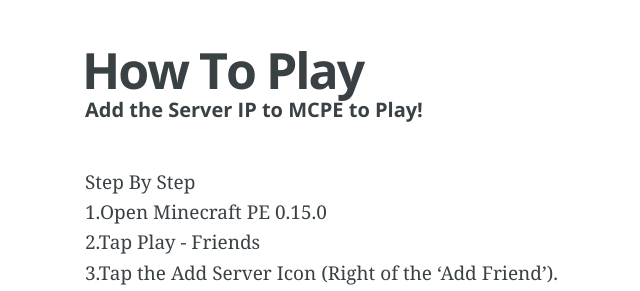
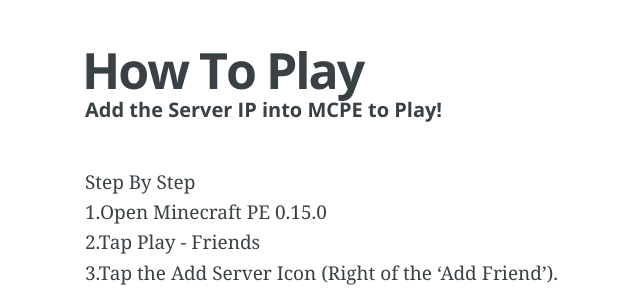
Before and after one commit to Minecraft-PE-Servers/Minecraft-PE-Servers.github.io, a Jekyll site: the page built from _posts/2016-06-28-How-to-play-Minecraft-pe-servers-By-MineServer-APP.md, in a window 1280 px wide. Shown: the top 291 px of the page, without its empty margins (205-845 px from the left). Built offline with Jekyll 4.4.1, drawn with Linux system fonts in a browser that asks for light colours.

Commit message:
提交发布

```diff
--- a/_posts/2016-06-28-How-to-play-Minecraft-pe-servers-By-MineServer-APP.md
+++ b/_posts/2016-06-28-How-to-play-Minecraft-pe-servers-By-MineServer-APP.md
@@ -5,7 +5,8 @@
 categories: iniciante
 disqus: true
 ---
-###### Add the Server IP to MCPE to Play!
+
+###### Add the Server IP into MCPE to Play!
 Step By Step
 1.Open Minecraft PE 0.15.0
 2.Tap Play - Friends
```
